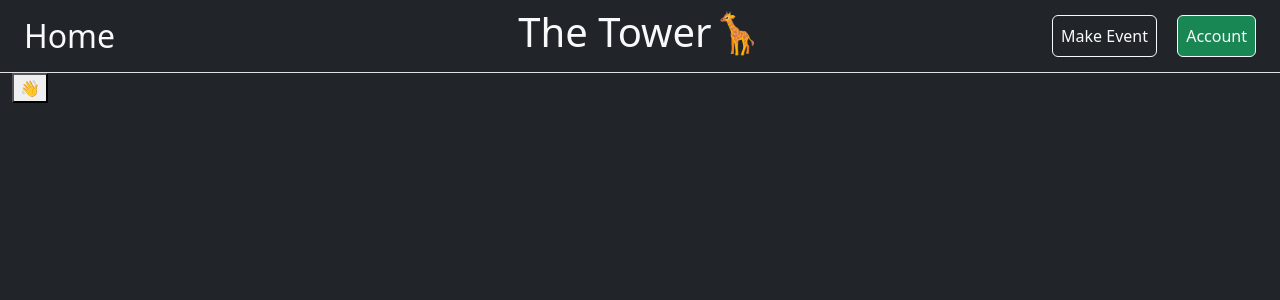
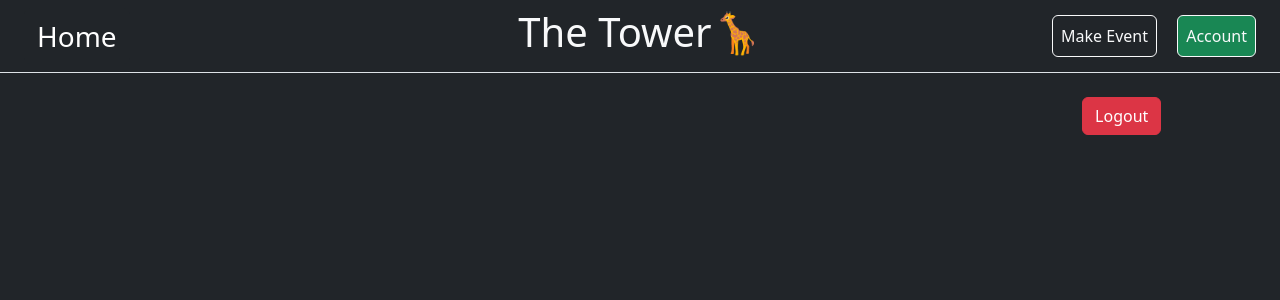
Before and after one commit to uwilledw/djangoTower, a Django app: page /users/ in a window 1280 px wide. Shown: the top 300 px of the page. Run offline with Django 5.2, Linux system fonts and the light colour scheme; the visitor is signed in with stand-in values (Sample User, id 1).

Commit message:
moved log in-out to account

```diff
--- a/tower/templates/layout.html
+++ b/tower/templates/layout.html
@@ -12,12 +12,14 @@
 <body class="bg-dark">
     <header>
         <nav class="d-flex align-items-center justify-content-between navbar navbar-expand-lg navbar-dark bg-dark px-3 border-bottom border-outline-light">
-            <a href="{% url 'tEvents:list' %}" class=" selectable rounded fs-2 px-2 col-3 text-light">Home</a>
+            <a href="{% url 'tEvents:list' %}" class=" selectable rounded fs-2 px-2 col-3 text-light"> <span class="btn rounded btn-dark fs-3">Home</span></a>
 
                 <h1 class="text-light col-6 text-center">The Tower🦒</h1>
 
             <div class="col-3 text-end">
+                {% if user.is_authenticated %}
                 <a href="{% url 'tEvents:newEvent' %}" class="btn btn-outline-light mx-2 p-2">Make Event</a>
+                {% endif %}
                 <a class="btn btn-success btn-outline-light mx-2 p-2" href="{% url 'users:account' %}">Account</a>
             </div>
 
--- a/tower/users/templates/accountPage.html
+++ b/tower/users/templates/accountPage.html
@@ -1,19 +1,26 @@
 {% extends "layout.html" %}
 
 {% block content %}
-{% if user.is_authenticated %}
+<section class="row justify-content-center">
+    {% if user.is_authenticated %}
+        <div class="col-10 text-end my-4">
             <form class="logout" action="{% url 'users:logout' %}" method="post">
                 {% csrf_token %}
-                <button class="logout-button" aria-label="User Logout" title="User Logout">👋</button>
+                <button class="btn btn-danger" aria-label="User Logout" title="User Logout">Logout</button>
             </form>
-            {% else %}
-            <a href="{% url 'users:login' %}">
-                <span role="img" aria-label="User Login" title="User Login">🔏</span>
-            </a> |
-            <a href="{% url 'users:register' %}">
-                <span role="img" aria-label="User Registration" title="User Registration">🚀</span>
-            </a> |
-            {% endif %}
+        </div>
+    {% else %}
+    <div class="col-10 text-center my-4">
+        <a href="{% url 'users:login' %}">
+            <span class="btn btn-success m-2" aria-label="User Login" title="User Login">Login</span>
+        </a>
+        <a href="{% url 'users:register' %}">
+            <span class="btn btn-success m-3" aria-label="User Registration" title="User Registration">Sign Up</span>
+        </a>
+    </div>
+    {% endif %}
+</section>
+<section class="row">
 
-
+</section>
 {% endblock  %}
--- a/tower/users/views.py
+++ b/tower/users/views.py
@@ -31,5 +31,6 @@ def logout_view(request):
         return redirect("tEvents:list")
 
 def accountPage(request):
-    tickets = Ticket.objects.filter(user=request.user)
+    if request.user:
+        tickets = Ticket.objects.filter(user=request.user.id)
     return render(request, "accountPage.html", {"tickets":tickets})
```
